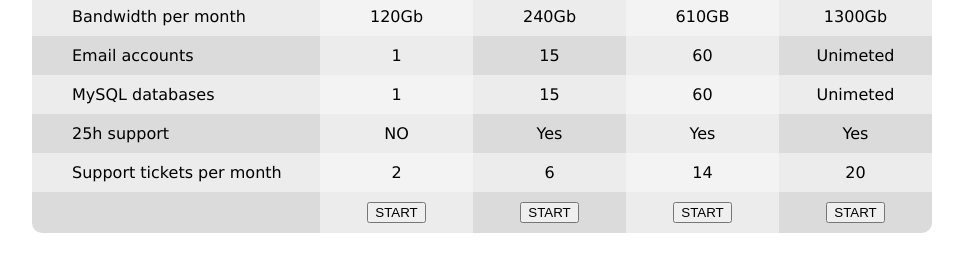
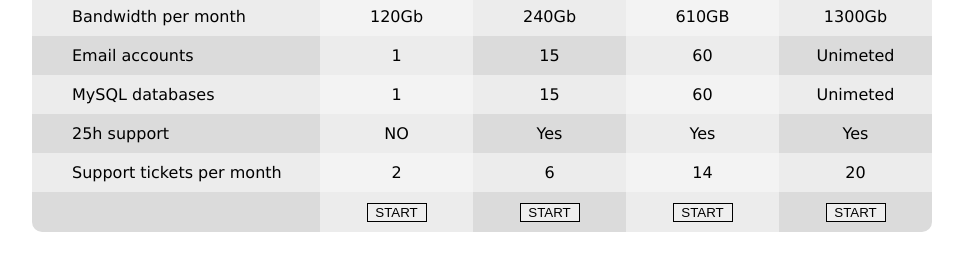
Before and after one commit to Lada201009/practic_table, a plain HTML site: page index.html in a window 1280 px wide. Shown: the part 184-456 px from the top of the page, without its empty margins (158-1121 px from the left). Drawn offline with Linux system fonts and the light colour scheme.

Commit message:
Add styles in bytton

```diff
--- a/assets/css/style.css
+++ b/assets/css/style.css
@@ -74,3 +74,12 @@ tfoot th:first-child {
 tfoot th:last-child {
   border-bottom-right-radius: var(--border-radius);
 }
+th>button{
+  width: 60px;
+  max-width: 100px;
+  margin: auto;
+  white-space: nowrap;
+  overflow: hidden;
+  text-overflow: ellipsis;
+  border: 1px solid black;
+}
```
